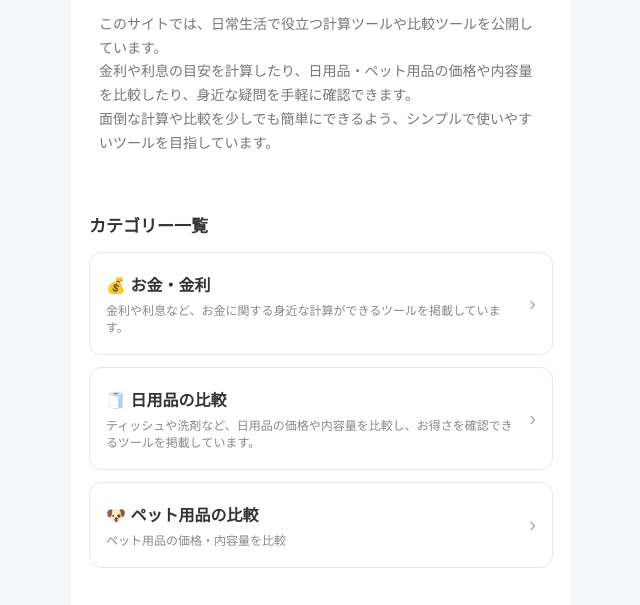
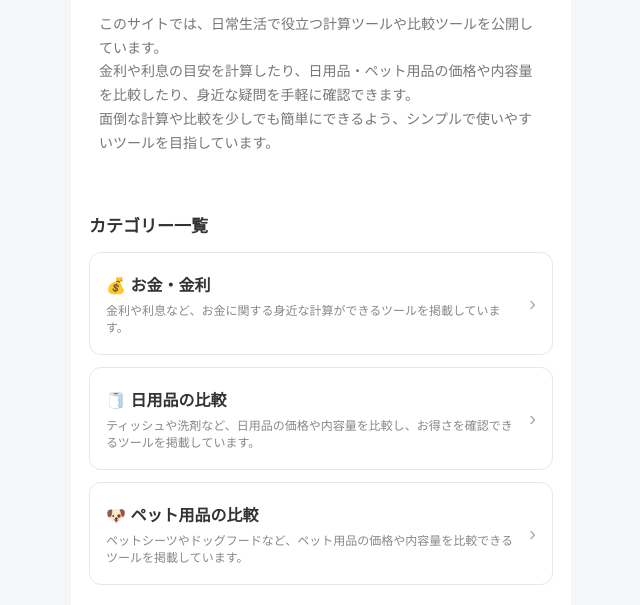
Before and after one commit to kirokugirl-lang/matome1-7.inde.html, a plain HTML site: page index.html in a window 1280 px wide. Shown: the part 121-726 px from the top of the page, without its empty margins (319-959 px from the left). Drawn offline with Linux system fonts and the light colour scheme.

Commit message:
Update index.html

```diff
--- a/index.html
+++ b/index.html
@@ -267,7 +267,7 @@ const categories = [
 
   {
     name: "🐶 ペット用品の比較",
-    description: "ペット用品の価格・内容量を比較",
+    description: "ペットシーツやドッグフードなど、ペット用品の価格や内容量を比較できるツールを掲載しています。",
     tools: [
       {
         name: "ペットシーツ比較",
```
